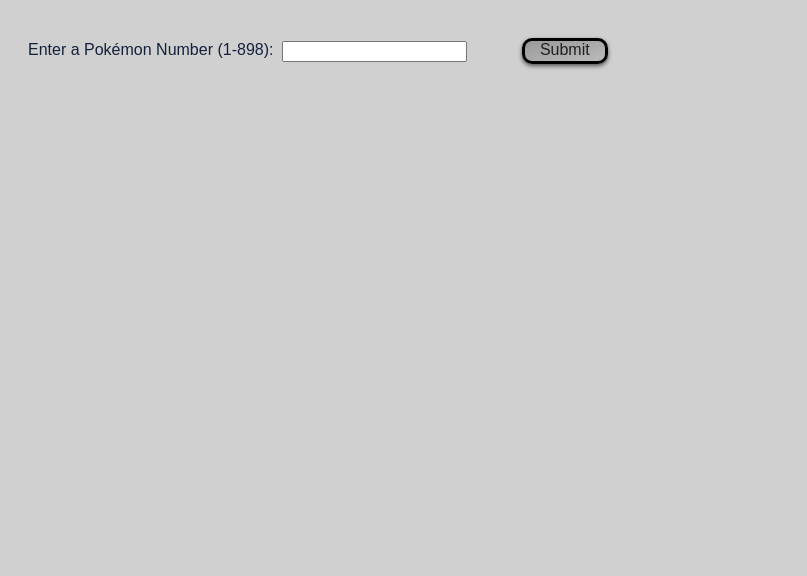
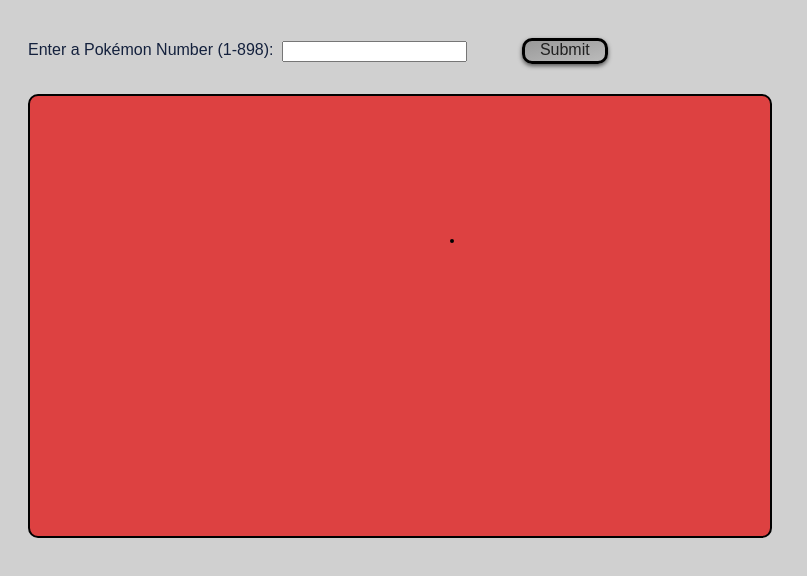
Before and after one commit to nuetzi/Pokedex, a plain HTML site: page index.html in a window 1280 px wide. Shown: the whole page, without its empty margins (0-807 px from the left). Drawn offline with Linux system fonts and the light colour scheme.

Commit message:
Some progress on CSS

```diff
--- a/style.css
+++ b/style.css
@@ -12,7 +12,12 @@ body {
 }
 
 .infoParent {
+    border: 2px solid black;
+    background-color: rgb(221, 65, 65);
+    border-radius: 10px;
     margin-left: 20px;
+    padding: 20px;
+    width: 700px;
     display: grid;
     grid-template-rows: 250px 120px;
     grid-template-columns: 400px 125px 125px;
@@ -81,6 +86,9 @@ h1 {
 #pokemonArtwork {
     grid-row: 1;
     grid-column: 2 / 4;
+    border: 2px solid black;
+    border-radius: 10px;;
+    background-color: antiquewhite;
 }
 
 #pokemonSpriteDefault {
```
Also changed, not shown: index.html (+0 -1 lines).
